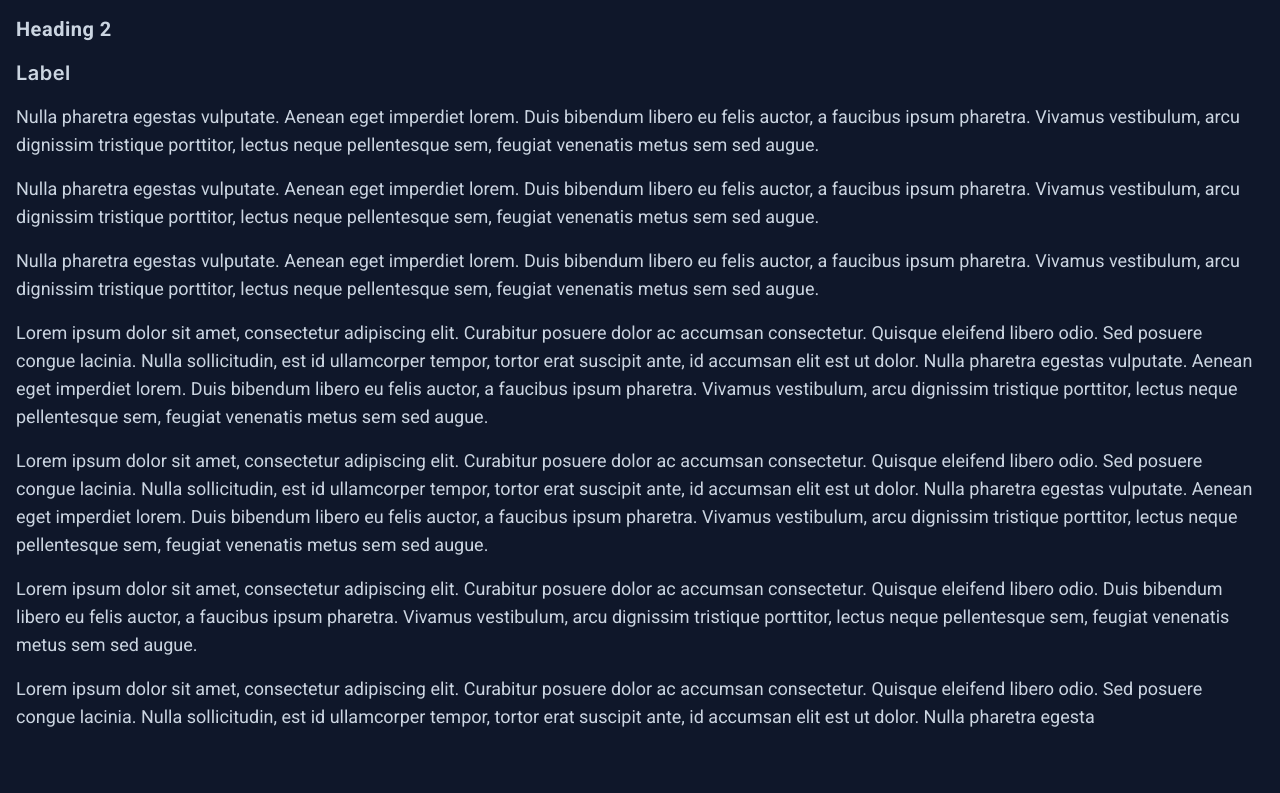
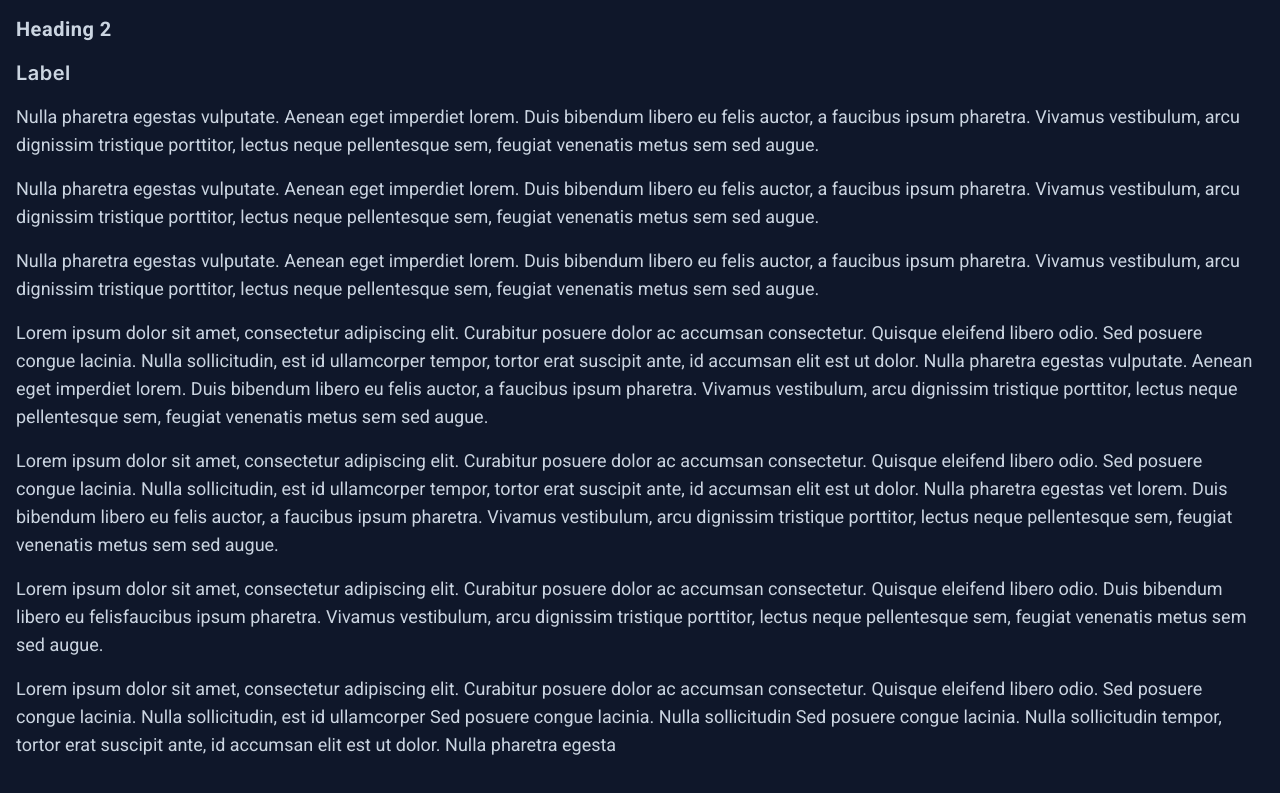
Before and after one commit to johnnydevster/portfolio-3, a Next.js app: page / in a window 1280 px wide. Shown: the part 313-1106 px from the top of the page. Built offline with nearby package versions, Linux system fonts and the light colour scheme.

Commit message:
Changed stuff the first time

```diff
--- a/pages/index.js
+++ b/pages/index.js
@@ -43,24 +43,25 @@ export default function Home() {
           posuere dolor ac accumsan consectetur. Quisque eleifend libero odio.
           Sed posuere congue lacinia. Nulla sollicitudin, est id ullamcorper
           tempor, tortor erat suscipit ante, id accumsan elit est ut dolor.
-          Nulla pharetra egestas vulputate. Aenean eget imperdiet lorem. Duis
-          bibendum libero eu felis auctor, a faucibus ipsum pharetra. Vivamus
+          Nulla pharetra egestas vet lorem. Duis bibendum libero eu felis
+          auctor, a faucibus ipsum pharetra. Vivamus vestibulum, arcu dignissim
+          tristique porttitor, lectus neque pellentesque sem, feugiat venenatis
+          metus sem sed augue.
+        </p>
+        <p className="body">
+          Lorem ipsum dolor sit amet, consectetur adipiscing elit. Curabitur
+          posuere dolor ac accumsan consectetur. Quisque eleifend libero odio.
+          Duis bibendum libero eu felisfaucibus ipsum pharetra. Vivamus
           vestibulum, arcu dignissim tristique porttitor, lectus neque
           pellentesque sem, feugiat venenatis metus sem sed augue.
         </p>
         <p className="body">
           Lorem ipsum dolor sit amet, consectetur adipiscing elit. Curabitur
           posuere dolor ac accumsan consectetur. Quisque eleifend libero odio.
-          Duis bibendum libero eu felis auctor, a faucibus ipsum pharetra.
-          Vivamus vestibulum, arcu dignissim tristique porttitor, lectus neque
-          pellentesque sem, feugiat venenatis metus sem sed augue.
-        </p>
-        <p className="body">
-          Lorem ipsum dolor sit amet, consectetur adipiscing elit. Curabitur
-          posuere dolor ac accumsan consectetur. Quisque eleifend libero odio.
-          Sed posuere congue lacinia. Nulla sollicitudin, est id ullamcorper
-          tempor, tortor erat suscipit ante, id accumsan elit est ut dolor.
-          Nulla pharetra egesta
+          Sed posuere congue lacinia. Nulla sollicitudin, est id ullamcorper Sed
+          posuere congue lacinia. Nulla sollicitudin Sed posuere congue lacinia.
+          Nulla sollicitudin tempor, tortor erat suscipit ante, id accumsan elit
+          est ut dolor. Nulla pharetra egesta
         </p>
       </section>
     </Layout>
```
